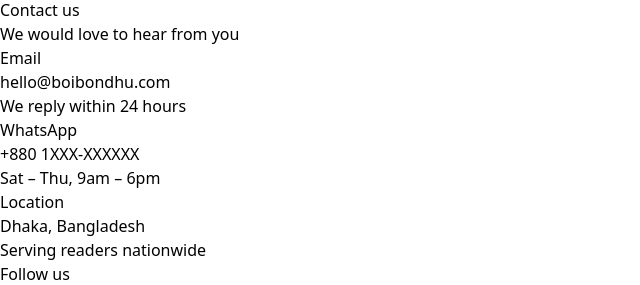
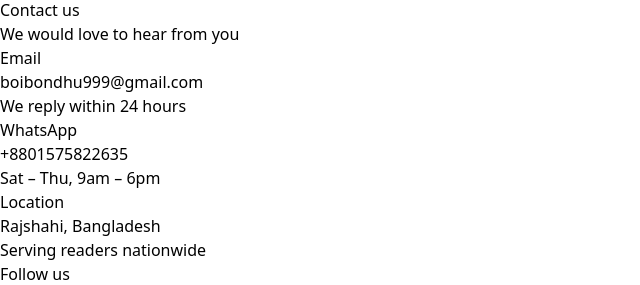
Before and after one commit to Sohag987/boibondhu-forntend, a React (Vite) app: page /contact in a window 1280 px wide. Shown: the part 242-527 px from the top of the page, without its empty margins (0-640 px from the left). Built offline with nearby package versions, Linux system fonts and the light colour scheme; no server answers.

Commit message:
contact updated

```diff
--- a/src/components/main/Contact.jsx
+++ b/src/components/main/Contact.jsx
@@ -51,9 +51,9 @@ const Contact = () => {
         {/* Left — info */}
         <div className='flex flex-col gap-4 lg:w-64 shrink-0'>
           {[
-            { title: 'Email',    value: 'hello@boibondhu.com', sub: 'We reply within 24 hours'    },
-            { title: 'WhatsApp', value: '+880 1XXX-XXXXXX',    sub: 'Sat – Thu, 9am – 6pm'        },
-            { title: 'Location', value: 'Dhaka, Bangladesh',   sub: 'Serving readers nationwide'  },
+            { title: 'Email',    value: 'boibondhu999@gmail.com', sub: 'We reply within 24 hours'    },
+            { title: 'WhatsApp', value: '+8801575822635',    sub: 'Sat – Thu, 9am – 6pm'        },
+            { title: 'Location', value: 'Rajshahi, Bangladesh',   sub: 'Serving readers nationwide'  },
           ].map((info) => (
             <div key={info.title} className='bg-[#EDE4D8] border border-[#C8B9A8] rounded-xl p-4 flex flex-col gap-1'>
               <p className='text-[#8C7B6E] text-xs'>{info.title}</p>
```
